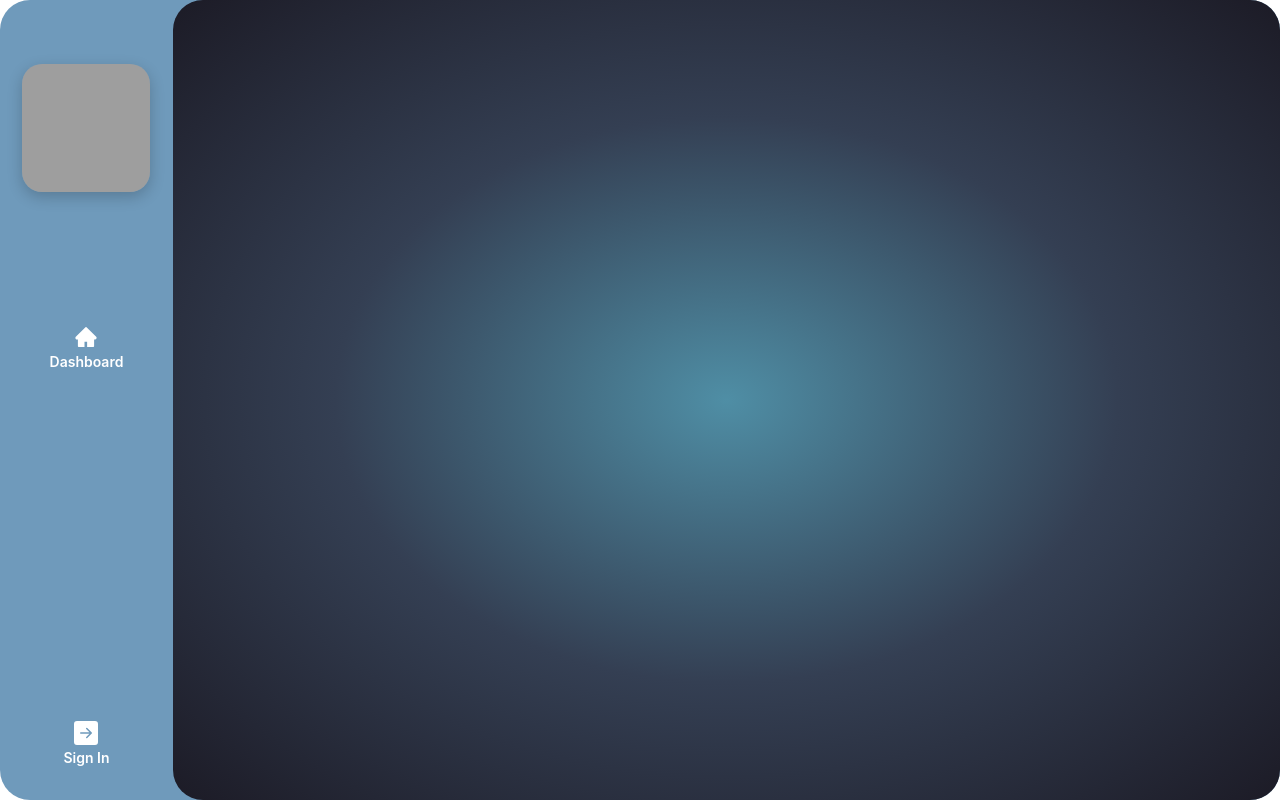
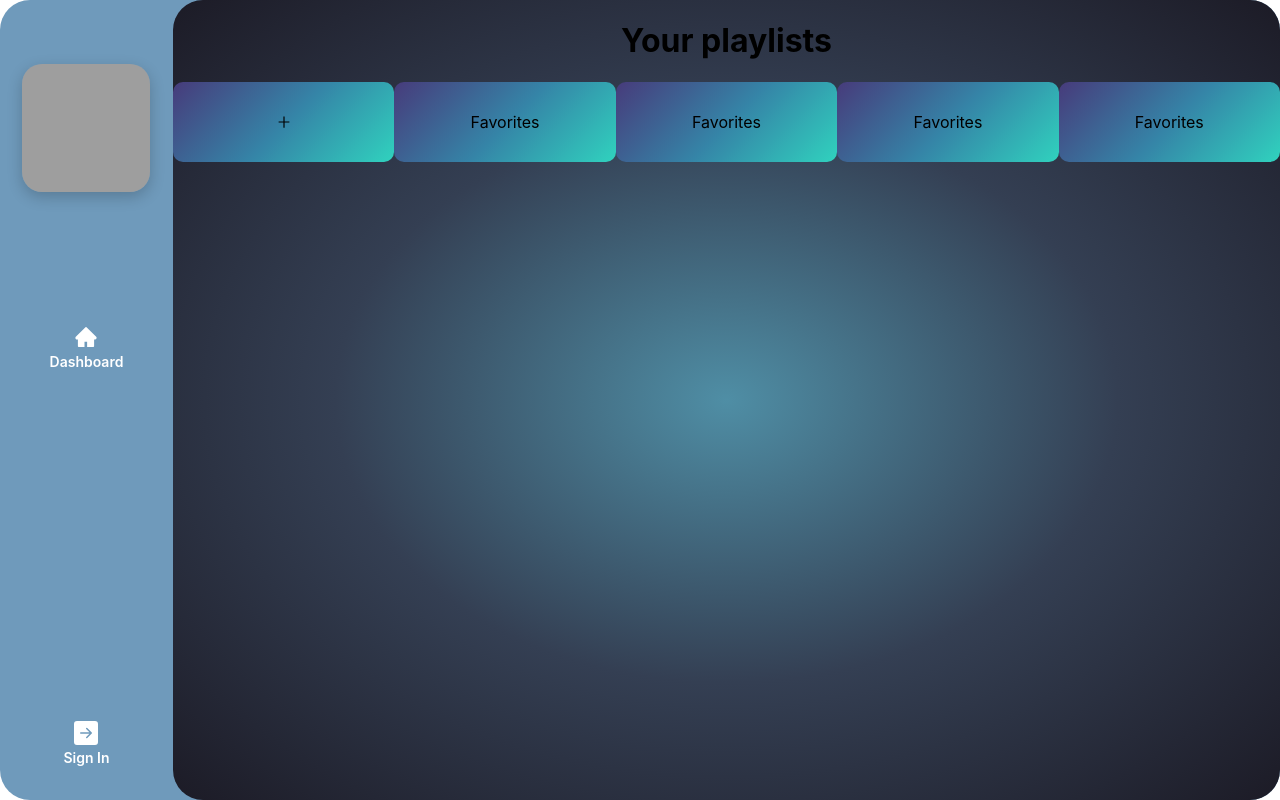
Before and after one commit to Daniel-Xie-Dev/HackBright, a React (Create React App) app in the folder Digital-Music-Player/music-player-frontend/: page /playlist in a window 1280 px wide. Before the commit this address had no page. Built offline with nearby package versions, Linux system fonts and the light colour scheme; grey boxes are pictures that could not be loaded.

Commit message:
added playlist page

```diff
--- a/Digital-Music-Player/music-player-frontend/src/App.js
+++ b/Digital-Music-Player/music-player-frontend/src/App.js
@@ -13,6 +13,7 @@ import { useEffect } from "react";
 import { useCookies } from "react-cookie";
 import { useAppContext } from "./GlobalContext";
 import Library from "./components/Library/Library";
+import Playlist from "./components/Playlist/Playlist";
 
 function App() {
     const [cookies] = useCookies(["user"]);
@@ -88,6 +89,7 @@ function App() {
                         <Route path="/login" element={<Login />} />
                         <Route path="/signup" element={<Signup />} />
                         <Route path="/library" element={<Library />} />
+                        <Route path="/playlist" element={<Playlist />} />
                         <Route
                             path="/search/result/:query"
                             element={<SearchResult />}
--- a/Digital-Music-Player/music-player-frontend/src/components/Library/Library.js
+++ b/Digital-Music-Player/music-player-frontend/src/components/Library/Library.js
@@ -50,11 +50,11 @@ export default function Library() {
 
     return (
         <>
-            <div className="playlist">
+            <div className="library">
                 <div className="explore-header-card">
-                    <h1 className="main-title">Playlist</h1>
+                    <h1 className="main-title">Library</h1>
                 </div>
-                <div className="playlist-main-table">
+                <div className="library-main-table">
                     <table>
                         <thead>
                             <tr>
@@ -70,7 +70,7 @@ export default function Library() {
                                 library.map((item, index) => {
                                     // console.log(item);
                                     return (
-                                        <tr className="playlist-row" key={item.id}>
+                                        <tr className="library-row" key={item.id}>
                                             <td className="library-td">
                                                 {item.title}
                                             </td>
--- a/Digital-Music-Player/music-player-frontend/src/components/Library/library.css
+++ b/Digital-Music-Player/music-player-frontend/src/components/Library/library.css
@@ -1,5 +1,5 @@
-/*Song Playlist styles*/
-.playlist {
+/*Song library styles*/
+.library {
     display: flex;
     justify-content: center;
     align-items: center;
@@ -7,7 +7,7 @@
     color: white;
 }
 
-.playlist-main-table {
+.library-main-table {
     background-color: rgba(58, 71, 80, 0.6);
     max-height: 70vh;
 
@@ -18,7 +18,7 @@
     margin-top: 1em;
 }
 
-.playlist table {
+.library table {
     height: 100%;
     width: 100%;
 
--- /dev/null
+++ b/Digital-Music-Player/music-player-frontend/src/components/Playlist/Playlist.js
@@ -0,0 +1,23 @@
+import React from "react";
+import "./playlist.css";
+import { AiOutlinePlus } from "react-icons/ai";
+
+export default function Playlist() {
+    return (
+        <div className="playlist">
+            <div className="playlist-header">
+                <h1>Your playlists</h1>
+            </div>
+
+            <div className="playlist-container">
+                <div className="playlist-card create-playlist-card ">
+                    <AiOutlinePlus />
+                </div>
+                <div className="playlist-card">Favorites</div>
+                <div className="playlist-card">Favorites</div>
+                <div className="playlist-card">Favorites</div>
+                <div className="playlist-card">Favorites</div>
+            </div>
+        </div>
+    );
+}
--- /dev/null
+++ b/Digital-Music-Player/music-player-frontend/src/components/Playlist/playlist.css
@@ -0,0 +1,30 @@
+.playlist {
+    display: flex;
+    justify-content: center;
+    flex-direction: column;
+    align-items: center;
+}
+
+.playlist-container {
+    width: 100%;
+    display: flex;
+    justify-content: space-evenly;
+}
+
+.playlist-card {
+    display: flex;
+    justify-content: center;
+    align-items: center;
+    max-width: 18rem;
+    max-height: 5rem;
+    width: 18rem;
+    height: 5rem;
+    border-radius: 10px;
+    background: linear-gradient(-225deg, #473b7b 0%, #3584a7 51%, #30d2be 100%);
+    transition: all 0.2s ease-in-out;
+}
+
+.playlist-card:hover {
+    cursor: pointer;
+    transform: scale(1.1);
+}
--- a/Digital-Music-Player/music-player-frontend/src/components/Sidebar/Sidebar.js
+++ b/Digital-Music-Player/music-player-frontend/src/components/Sidebar/Sidebar.js
@@ -50,8 +50,8 @@ export default function Sidebar() {
                 /> */}
                 {cookies.user ? (
                     <SideBarButton
-                        title="Library"
-                        to="/library"
+                        title="Playlist"
+                        to="/playlist"
                         icon={<BiSolidPlaylist />}
                     />
                 ) : (
```
